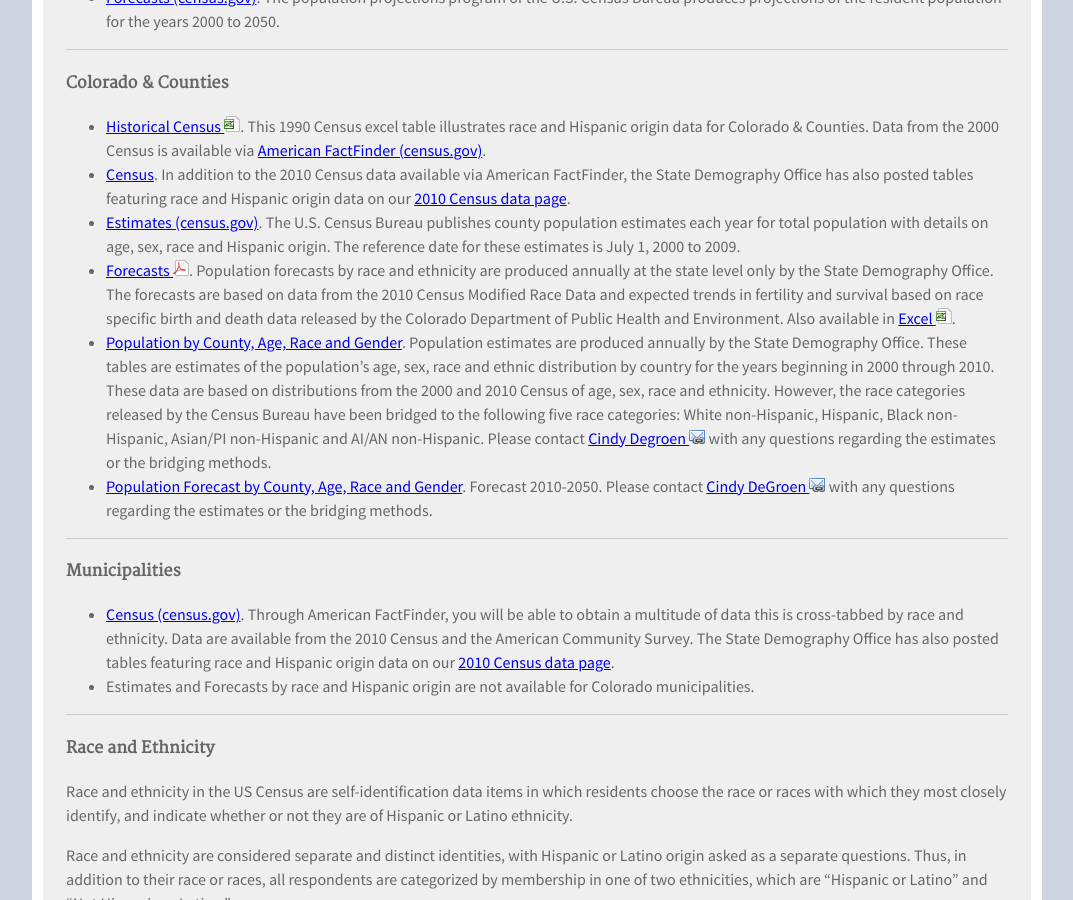
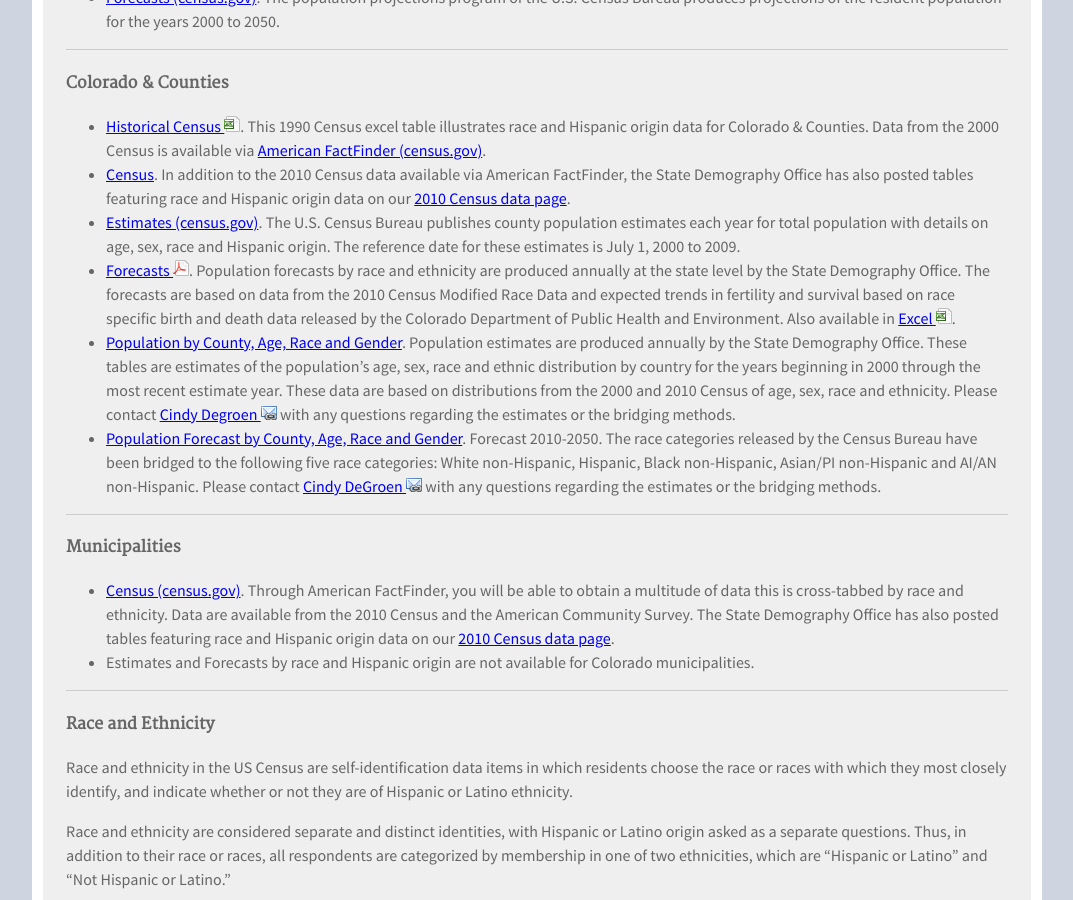
Before and after one commit to TBleess/Website_New, a Jekyll site: the page built from pages/1_Population/race-hispanic-origin.md, in a window 1280 px wide and 900 px high, scrolled down 619 px. Shown: the whole window, without its empty margins (103-1176 px from the left). Built offline with Jekyll 4.4.1, drawn with Linux system fonts in a browser that asks for light colours.

Commit message:
Update to language regarding race and ethnicity

```diff
--- a/pages/1_Population/race-hispanic-origin.md
+++ b/pages/1_Population/race-hispanic-origin.md
@@ -27,9 +27,9 @@ description: "Population data for Colorado race and ethnicity."
 - [Historical Census ![xls](/images/page_white_excel.png 'download xls file')](https://drive.google.com/uc?export=download&id=0B2oqdPZKJqK7czdQTWVwemN6cm8). This 1990 Census excel table illustrates race and Hispanic origin data for Colorado & Counties. Data from the 2000 Census is available via [American FactFinder (census.gov)](http://factfinder2.census.gov/faces/nav/jsf/pages/index.xhtml).
 - [Census](http://factfinder2.census.gov/faces/nav/jsf/pages/index.xhtml). In addition to the 2010 Census data available via American FactFinder, the State Demography Office has also posted tables featuring race and Hispanic origin data on our [2010 Census data page](/census-acs/).
 - [Estimates (census.gov)](https://www.census.gov/programs-surveys/popest/data.html). The U.S. Census Bureau publishes county population estimates each year for total population with details on age, sex, race and Hispanic origin. The reference date for these estimates is July 1, 2000 to 2009.
-- [Forecasts ![pdf](/images/page_white_acrobat.png 'download pdf file')](https://drive.google.com/uc?export=download&id=1ifCnZW6Dc-2s3uMj17vnAslcJqNr8CUI). Population forecasts by race and ethnicity are produced annually at the state level only by the State Demography Office. The forecasts are based on data from the 2010 Census Modified Race Data and expected trends in fertility and survival based on race specific birth and death data released by the Colorado Department of Public Health and Environment. Also available in [Excel ![xls](/images/page_white_excel.png 'download xls file')](https://drive.google.com/uc?export=download&id=1cWbxANu01mg-f6aRv7rBJr1X0bNgIu9D).
-- [Population by County, Age, Race and Gender](/population/data/race-estimate#county-race-by-age-estimates). Population estimates are produced annually by the State Demography Office. These tables are estimates of the population's age, sex, race and ethnic distribution by country for the years beginning in 2000 through 2010. These data are based on distributions from the 2000 and 2010 Census of age, sex, race and ethnicity. However, the race categories released by the Census Bureau have been bridged to the following five race categories: White non-Hispanic, Hispanic, Black non-Hispanic, Asian/PI non-Hispanic and AI/AN non-Hispanic. Please contact [Cindy Degroen ![email](/images/email_link.png 'send email')](mailto:cindy.degroen@state.co.us) with any questions regarding the estimates or the bridging methods.
-- [Population Forecast by County, Age, Race and Gender](/population/data/race-forecast#county-race-by-age-forecast). Forecast 2010-2050. Please contact [Cindy DeGroen ![email](/images/email_link.png 'send email')](mailto:cindy.degroen@state.co.us) with any questions regarding the estimates or the bridging methods.
+- [Forecasts ![pdf](/images/page_white_acrobat.png 'download pdf file')](https://drive.google.com/uc?export=download&id=1ifCnZW6Dc-2s3uMj17vnAslcJqNr8CUI). Population forecasts by race and ethnicity are produced annually at the state level by the State Demography Office. The forecasts are based on data from the 2010 Census Modified Race Data and expected trends in fertility and survival based on race specific birth and death data released by the Colorado Department of Public Health and Environment. Also available in [Excel ![xls](/images/page_white_excel.png 'download xls file')](https://drive.google.com/uc?export=download&id=1cWbxANu01mg-f6aRv7rBJr1X0bNgIu9D).
+- [Population by County, Age, Race and Gender](/population/data/race-estimate#county-race-by-age-estimates). Population estimates are produced annually by the State Demography Office. These tables are estimates of the population's age, sex, race and ethnic distribution by country for the years beginning in 2000 through the most recent estimate year. These data are based on distributions from the 2000 and 2010 Census of age, sex, race and ethnicity. Please contact [Cindy Degroen ![email](/images/email_link.png 'send email')](mailto:cindy.degroen@state.co.us) with any questions regarding the estimates or the bridging methods.
+- [Population Forecast by County, Age, Race and Gender](/population/data/race-forecast#county-race-by-age-forecast). Forecast 2010-2050. The race categories released by the Census Bureau have been bridged to the following five race categories: White non-Hispanic, Hispanic, Black non-Hispanic, Asian/PI non-Hispanic and AI/AN non-Hispanic.  Please contact [Cindy DeGroen ![email](/images/email_link.png 'send email')](mailto:cindy.degroen@state.co.us) with any questions regarding the estimates or the bridging methods.
 
 - - -
 
```
